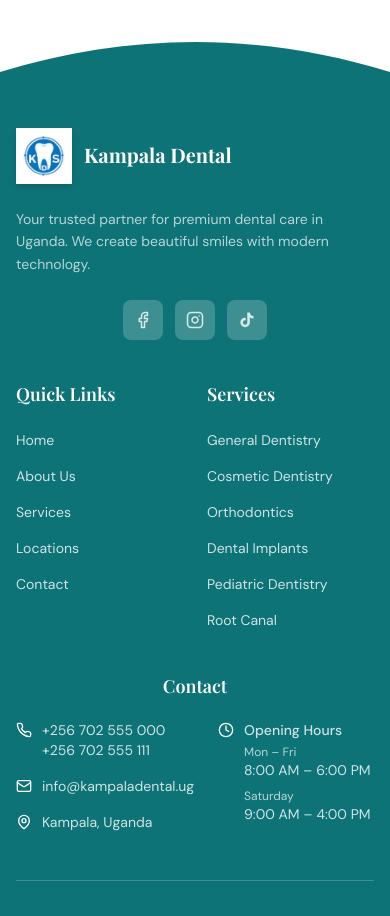
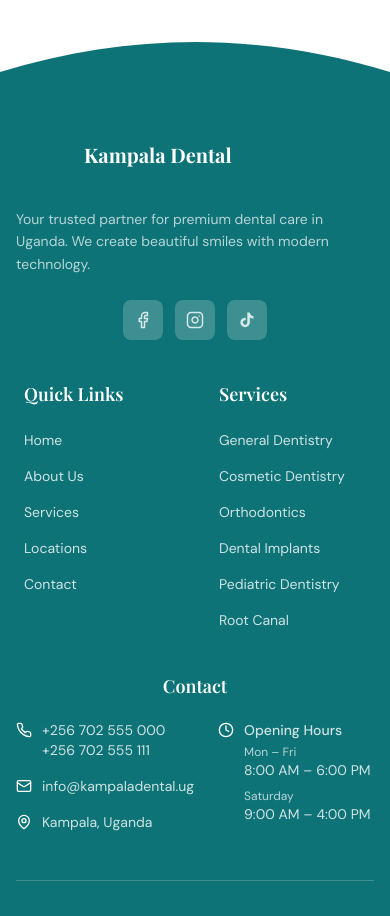
Before and after one commit to medan-dev/KampalaDentalServices, a Next.js app: page / in a window 390 px wide. Shown: the part 7580-8496 px from the top of the page. Built offline with nearby package versions, Linux system fonts and the light colour scheme; a web font is replaced by a local one.

Commit message:
fix: logo no-bg on teal footer, balance Quick Links/Services padding and gap

```diff
--- a/src/components/Footer.tsx
+++ b/src/components/Footer.tsx
@@ -24,12 +24,12 @@ export function Footer() {
         <div className="grid grid-cols-1 md:grid-cols-2 lg:grid-cols-4 gap-10">
           <div className="lg:col-span-1">
             <div className="flex items-center gap-3 mb-6">
-              <div className="drop-shadow-md relative w-14 h-14">
+              <div className="relative w-14 h-14">
                 <Image
                   src="/logo.png"
                   alt="Kampala Dental Services Logo"
                   fill
-                  className="object-contain"
+                  className="object-contain mix-blend-multiply brightness-0 invert"
                 />
               </div>
               <div>
@@ -56,8 +56,8 @@ export function Footer() {
           </div>
 
           {/* Quick Links + Services: side-by-side on mobile, separate grid cols on md+ */}
-          <div className="flex flex-row gap-6 md:contents">
-            <div className="flex-1">
+          <div className="flex flex-row gap-8 md:contents">
+            <div className="flex-1 px-2 md:px-0">
               <h4 className="font-display text-lg font-semibold text-white mb-5">Quick Links</h4>
               <ul className="space-y-3">
                 {[
@@ -74,7 +74,7 @@ export function Footer() {
               </ul>
             </div>
 
-            <div className="flex-1">
+            <div className="flex-1 px-2 md:px-0">
               <h4 className="font-display text-lg font-semibold text-white mb-5">Services</h4>
               <ul className="space-y-3">
                 {["General Dentistry", "Cosmetic Dentistry", "Orthodontics", "Dental Implants", "Pediatric Dentistry", "Root Canal"].map((item) => (
```
